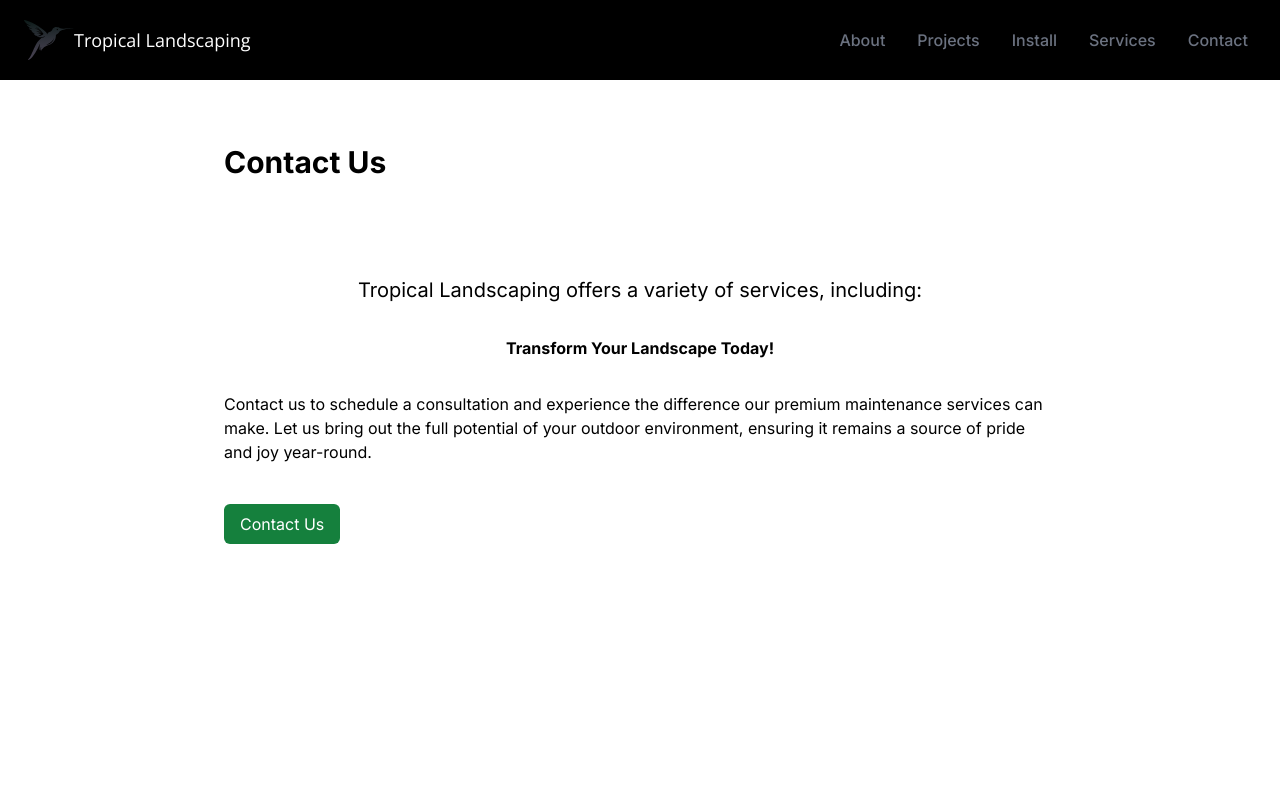
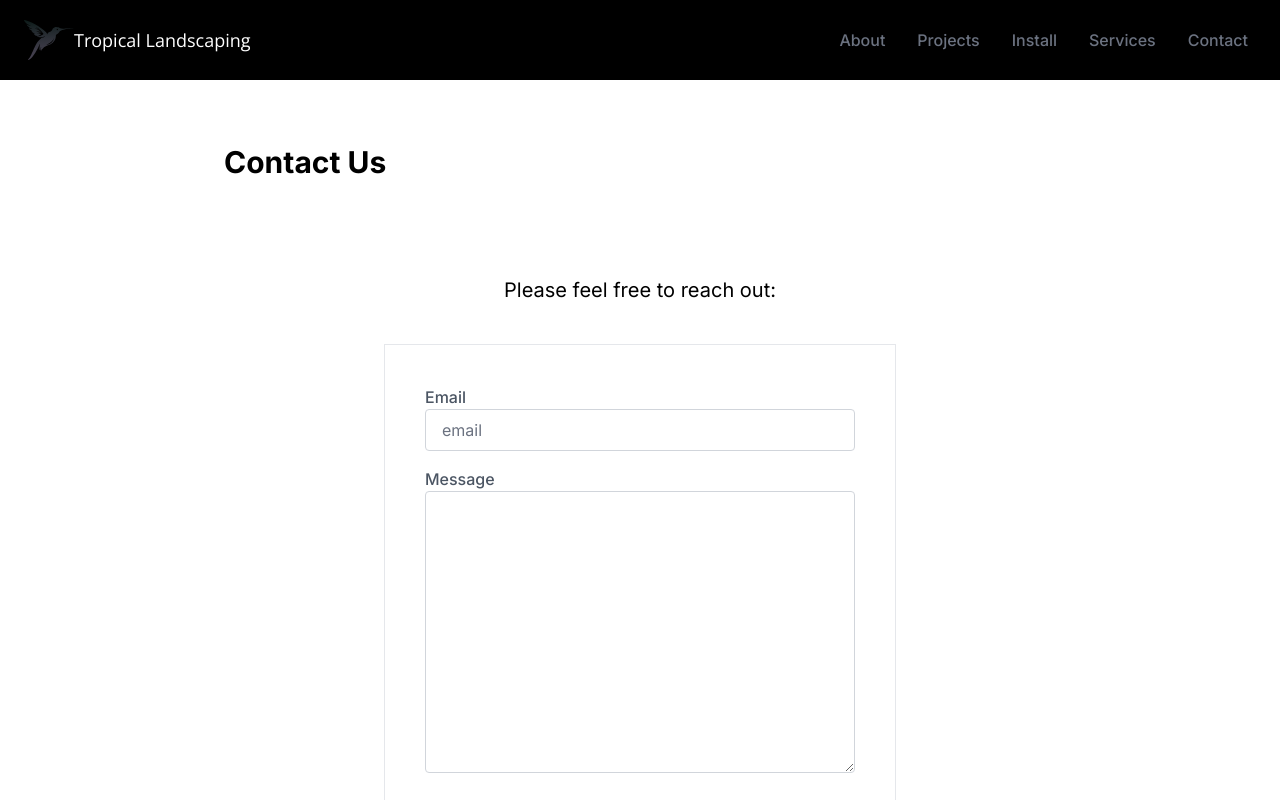
Before and after one commit to Mimileo/tropical-co-web, a Next.js app: page /contact in a window 1280 px wide. Shown: the top 800 px of the page. Built offline with nearby package versions, Linux system fonts and the light colour scheme; a web font is replaced by a local one.

Commit message:
style contact form

```diff
--- a/app/contact/page.tsx
+++ b/app/contact/page.tsx
@@ -1,5 +1,6 @@
 import Link from "next/link";
 import { lusitana, open_sans } from "../ui/fonts";
+import ContactForm from "../ui/contact-form";
 
 
 export default function Page() {
@@ -12,19 +13,15 @@ export default function Page() {
       </header>
 
       <section className="max-w-4xl mx-auto mt-8 bg-white p-8 ">
-        <h4 className="text-xl text-black-800 mb-6 text-center">Tropical Landscaping offers a variety of services, including: </h4>
+        <h4 className="text-xl text-black-800 mb-6 text-center">Please feel free to reach out: </h4>
+
+
+            <ContactForm />
 
 
 
-        <p className="mt-8 mb-4 text-center" >
-          <strong>Transform Your Landscape Today!</strong>
-        </p>
-        <p className="mt-8 mb-4 mx-30">Contact us to schedule a consultation and experience the difference
-        our premium maintenance services can make. Let us bring out the full potential of your outdoor environment, ensuring it remains a source of pride and joy year-round.</p>
 
-        <a href="#contact" className="mt-6 inline-block px-4 py-2 bg-green-700 text-white rounded-md transition duration-300 hover:bg-green-600">
-          Contact Us
-        </a>
+
       </section>
     </div>
   );
--- a/app/install/page.tsx
+++ b/app/install/page.tsx
@@ -25,9 +25,7 @@ export default function Page() {
         <p className="mt-8 mb-4 text-center" ><strong>Transform Your Landscape Today!</strong></p>
         <p className="mt-8 mb-4 mx-30">Contact us to schedule a consultation and experience the difference our premium maintenance services can make. Let us bring out the full potential of your outdoor environment, ensuring it remains a source of pride and joy year-round.</p>
 
-        <a href="#contact" className="mt-6 inline-block px-4 py-2 bg-green-700 text-white rounded-md transition duration-300 hover:bg-green-600">
-          Contact Us
-        </a>
+
       </section>
     </div>
 
--- a/app/projects/page.tsx
+++ b/app/projects/page.tsx
@@ -33,9 +33,7 @@ export default function Page() {
         <p className="mt-8 mb-4 text-center" ><strong>Transform Your Landscape Today!</strong></p>
         <p>Contact us to schedule a consultation and experience the difference our premium maintenance services can make. Let us bring out the full potential of your outdoor environment, ensuring it remains a source of pride and joy year-round.</p>
 
-        <a href="#contact" className="mt-6 inline-block px-4 py-2 bg-green-700 text-white rounded-md transition duration-300 hover:bg-green-600">
-          Contact Us
-        </a>
+
       </section>
     </div>
 
--- a/app/services/page.tsx
+++ b/app/services/page.tsx
@@ -33,9 +33,7 @@ export default function Page() {
         <p className="mt-8 mb-4 text-center" ><strong>Transform Your Landscape Today!</strong></p>
         <p>Contact us to schedule a consultation and experience the difference our premium maintenance services can make. Let us bring out the full potential of your outdoor environment, ensuring it remains a source of pride and joy year-round.</p>
 
-        <a href="#contact" className="mt-6 inline-block px-4 py-2 bg-green-700 text-white rounded-md transition duration-300 hover:bg-green-600">
-          Contact Us
-        </a>
+
       </section>
     </div>
 
--- /dev/null
+++ b/app/ui/contact-form.tsx
@@ -0,0 +1,51 @@
+"use client"
+import { useForm, SubmitHandler } from "react-hook-form"
+
+
+type ContactFormInputs = {
+  email: string
+  mail: string
+}
+
+
+export default function ContactForm() {
+  const {
+    register,
+    handleSubmit,
+    watch,
+    formState: { errors },
+  } = useForm<ContactFormInputs>()
+  const onSubmit: SubmitHandler<ContactFormInputs> = (data) => console.log(data)
+
+
+  console.log(watch("email")) // watch input value by passing the name of it
+
+
+  return (
+    /* "handleSubmit" will validate your inputs before invoking "onSubmit" */
+    <form onSubmit={handleSubmit(onSubmit)}  className="w-full max-w-lg m-auto py-10 mt-10 px-10 border">
+      {/* register your input into the hook by invoking the "register" function */}
+        <label className="text-gray-600 font-medium">Email</label>
+
+      <input  className="border-solid border-gray-300 border py-2 px-4 w-full
+    rounded text-gray-700"  placeholder="email" {...register("email")} />
+
+
+      {/* include validation with required or other standard HTML validation rules */}
+
+
+       <label className="text-gray-600 font-medium block mt-4">Message</label>
+        <textarea className="border-solid border-gray-300 border py-20 px-4 w-full
+        rounded text-gray-700" rows={5} cols={5} {...register("mail", {
+        required: "Please send your message" })} /> {errors.mail && (
+        <div className="mb-3 text-normal text-red-500 ">
+          {errors.mail.message}
+        </div>
+        )}
+
+
+      <input        className="mt-6 inline-block px-4 py-2 bg-green-700 text-white rounded-md transition duration-300 hover:bg-green-600"
+type="submit" />
+    </form>
+  )
+}
--- a/package.json
+++ b/package.json
@@ -11,7 +11,7 @@
     "@heroicons/react": "^2.0.18",
     "@tailwindcss/forms": "^0.5.7",
     "@types/node": "20.5.7",
-    "@vercel/postgres": "^0.5.0",
+    "@vercel/postgres": "^0.5.1",
     "autoprefixer": "10.4.15",
     "bcrypt": "^5.1.1",
     "clsx": "^2.0.0",
@@ -19,6 +19,7 @@
     "postcss": "8.4.31",
     "react": "18.2.0",
     "react-dom": "18.2.0",
+    "react-hook-form": "^7.49.2",
     "react-icons": "^4.12.0",
     "tailwindcss": "3.3.3",
     "typescript": "5.2.2",
```
Also changed, not shown: app/ui/login-form.tsx (+7 -0 lines), 1 other file (tests, documents, lock files or other folders).
